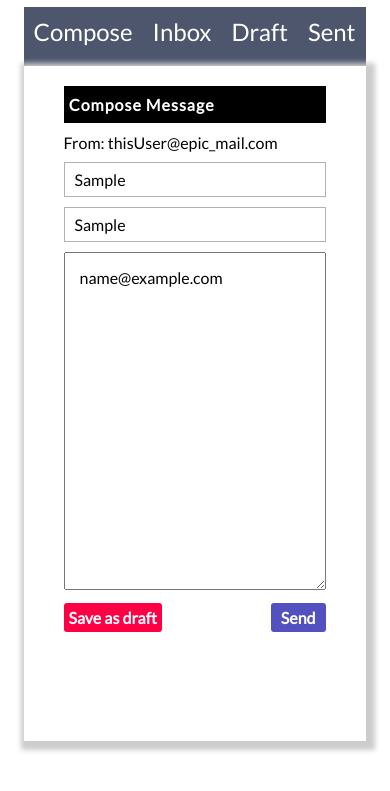
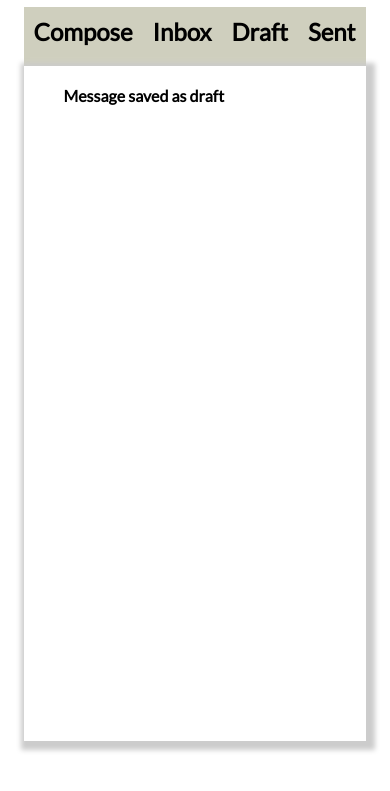
Before and after one commit to tolumide-ng/EPIC_Mail, a website: page UI/mails.html in a window 390 px wide. Both pictures are taken after typing "Sample", "Sample", "name@example.com" into the empty fields and a click on the button "Save as draft". Shown: the part 53-844 px from the top of the page. Drawn offline with Linux system fonts and the light colour scheme.

Commit message:
[Bug #164388903] Solve bugs on mobil compatibility and added animations

```diff
--- a/UI/mails.html
+++ b/UI/mails.html
@@ -59,7 +59,7 @@
                 </div>
 
                 <div class="formMessage composeMailContent">
-                    <textarea name="" placeholder="Your email here" id="messageContent"></textarea>
+                    <textarea name="" placeholder="Your email here" class="messageContent"></textarea>
                 </div>
 
                 <div id="buttons">
@@ -89,7 +89,7 @@
         </div>
 
         <div class="formMessage composeMailContent">
-            <textarea name="" placeholder="Your email here" id="messageContent"></textarea>
+            <textarea name="" placeholder="Your email here" class="messageContent"></textarea>
         </div>
 
         <div id="buttons">
--- a/UI/scripts/mails.js
+++ b/UI/scripts/mails.js
@@ -1,6 +1,18 @@
 const menuList = document.querySelector('#menuList');
 const displayContainer = document.querySelector('#displayContainer');
 
+// Compose Mail appears first when the Mail menu is clicked, so the action buttons should respond
+displayContainer.querySelector('#draftButton').addEventListener('click', e => {
+    displayContainer.innerHTML = '';
+    displayContainer.innerHTML = `<strong>Message saved as draft</strong>`
+});
+displayContainer.querySelector('#sendButton').addEventListener('click', e => {
+    displayContainer.innerHTML = '';
+    displayContainer.innerHTML = `<strong>Message sent</strong>`
+});
+
+
+// Toggle the feature in view to the clicked menu content when any of the page specific menu is clicked
 menuList.addEventListener('click', e => {
     if (e.target.closest('.menuListContent')) {
         const selectedContent = e.target.closest('.menuListContent').getAttribute('id');
--- a/UI/styles/mails.css
+++ b/UI/styles/mails.css
@@ -145,10 +145,6 @@ nav a:hover {
 
 
 
-
-
-
-
 /* MAILS CONTAINER */
 #mailsContainer {
     padding: 15px;
@@ -161,25 +157,46 @@ nav a:hover {
 }
 
 #menuList {
-    grid-column: 2;
-    grid-row: 1;
-    height: 7vh;
-    background-color: #4D566D;
+    grid-column: 1;
+    grid-row: 2;
+    /* grid-row: 1/ span 2; */
+    height: 70vh;
+    margin: 0 3em;
 }
 
 #menuListContainer {
     list-style: none;
     display: flex;
+    flex-direction: column;
     justify-content: space-evenly;
+    margin: 20% 25%;
 }
 
 .menuListContent {
-    padding: 10px;
+    padding: 0.4em;
     cursor: pointer;
     text-align: center;
     color: white;
     font-size: 1.5em;
     font-family: 'lato', sans-serif;
+    border-bottom: 1px solid grey;
+    margin-bottom: 0.7em;
+    background: #393E46;
+}
+
+.menuListContent:hover{
+    animation: expand 1s ease-in-out 0s;
+}
+
+@keyframes expand {
+    from {
+        transform: translateX(5px);
+        opacity: 0.7;
+    }
+    to {
+        transform: translateX(20px);
+        opacity: 1;
+    }
 }
 
 .menuListContent:active {
@@ -225,10 +242,10 @@ nav a:hover {
     height: 35px;
 }
 
-#messageContent {
+.messageContent {
     padding: 15px;
     width: 100%;
-    height: 40vh;
+    height: 35vh;
     font-size: 1rem;
 }
 
@@ -323,6 +340,10 @@ nav a:hover {
     justify-items: start;
 }
 
+.sentMessage:hover {
+    background: pink;
+}
+
 .address {
     margin-right: 40px;
     grid-column: 1;
@@ -355,6 +376,10 @@ nav a:hover {
     justify-items: start;
 }
 
+.inboxMessage:hover {
+    background: pink;
+}
+
 
 /* DRAFT MESSAGE */
 .draftMessage {
@@ -367,6 +392,47 @@ nav a:hover {
     grid-template-columns: 0.3fr 0.7fr;
     cursor: pointer;
     justify-items: start;
+}
+
+.draftMessage:hover {
+    background: pink;
+}
+
+/* Adjust composeMail, inbox e.t.c menu when screen is at this size */
+@media screen and (max-width: 1200px) {
+
+    #menuList {
+        all: unset;
+        grid-column: 2;
+        grid-row: 1;
+        height: 7vh;
+        background: rgb(207, 207, 190);
+        width: 100%;
+    }
+
+    #menuListContainer {
+        all: unset;
+        list-style: none;
+        display: flex;
+        flex-direction: row;
+        justify-content: space-evenly;
+    }
+
+    .menuListContent {
+        all: unset;
+        padding: 10px;
+        cursor: pointer;
+        text-align: center;
+        color: black;
+        font-size: 1.5em;
+        font-family: 'lato', sans-serif;
+        font-weight: bolder;
+    }
+
+    .menuListContent:hover {
+        background: #003542;
+        color: white;
+    }
 }
 
 
```
